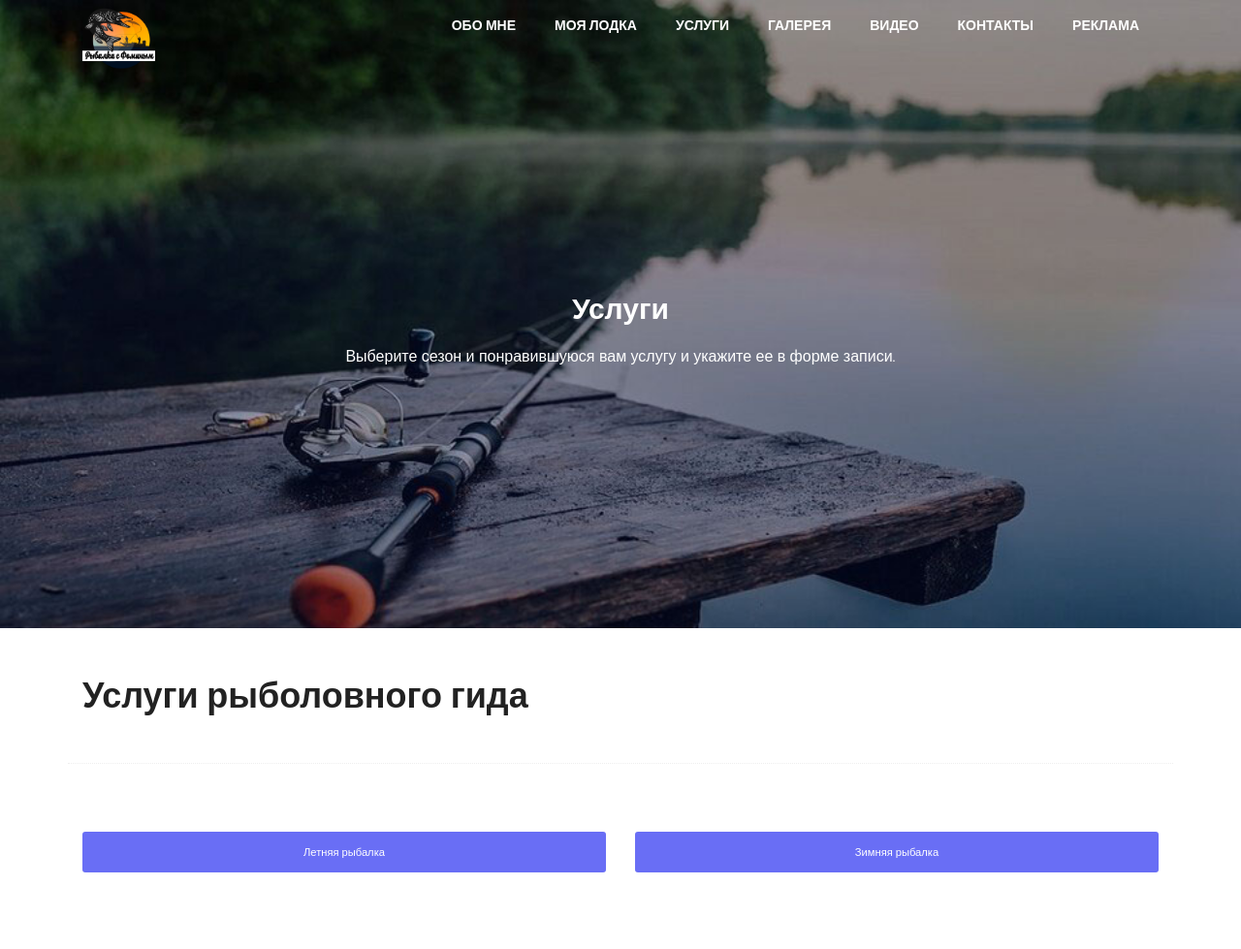
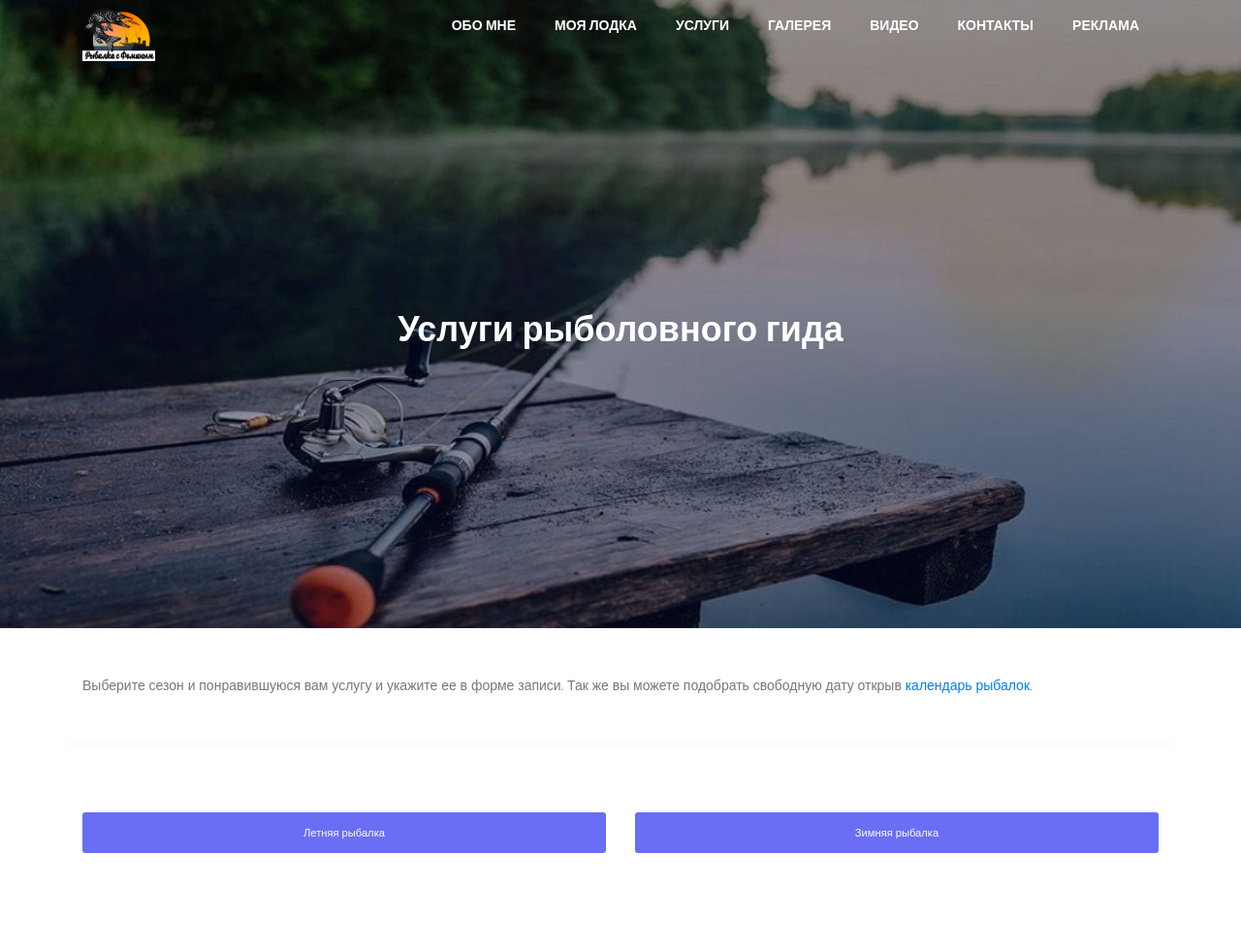
Before and after one commit to dgolov/FominFishing, a Django app: page /service in a window 1280 px wide. Shown: the top 979 px of the page at 97% size. Run offline with Django 4.2, Linux system fonts and the light colour scheme; data that the repository does not hold is empty; some libraries are stand-ins or nearby versions.

Commit message:
Added link to calendar in service page

```diff
--- a/templates/calendar.html
+++ b/templates/calendar.html
@@ -40,7 +40,7 @@
                   headerToolbar: {
                     left: 'prev,next',
                     center: 'title',
-                    right: 'dayGridMonth,timeGridWeek,listMonth'
+                    right: ''
                   },
                     locale: 'ru',
                     initialDate: Date.now(),
--- a/templates/service.html
+++ b/templates/service.html
@@ -10,8 +10,8 @@
             <div class="row height align-items-center justify-content-center">
                 <div class="col-lg-10">
                     <div class="generic-banner-content">
-                        <h2 class="text-white">Услуги</h2>
-                        <p class="text-white">Выберите сезон и понравившуюся вам услугу и укажите ее в форме записи.</p>
+                        <h1 class="text-white">{{ title }}</h1>
+                        <p class="text-white"></p>
                     </div>
                 </div>
             </div>
@@ -19,7 +19,8 @@
     </section>
     <div class="whole-wrap">
         <div class="container">
-            <h1 class="mt-5 mb-5">{{ title }}</h1>
+            <p class="mt-5 mb-5">Выберите сезон и понравившуюся вам услугу и укажите ее в форме записи.
+                Так же вы можете подобрать свободную дату открыв <a href="{% url 'calendar' %}">календарь рыбалок</a>.</p>
             <div class="row section-top-border">
                 <div class="col-md-6">
                     <button class="genric-btn success radius w-100" onclick="summerBtnClick()">Летняя рыбалка</button>
```
